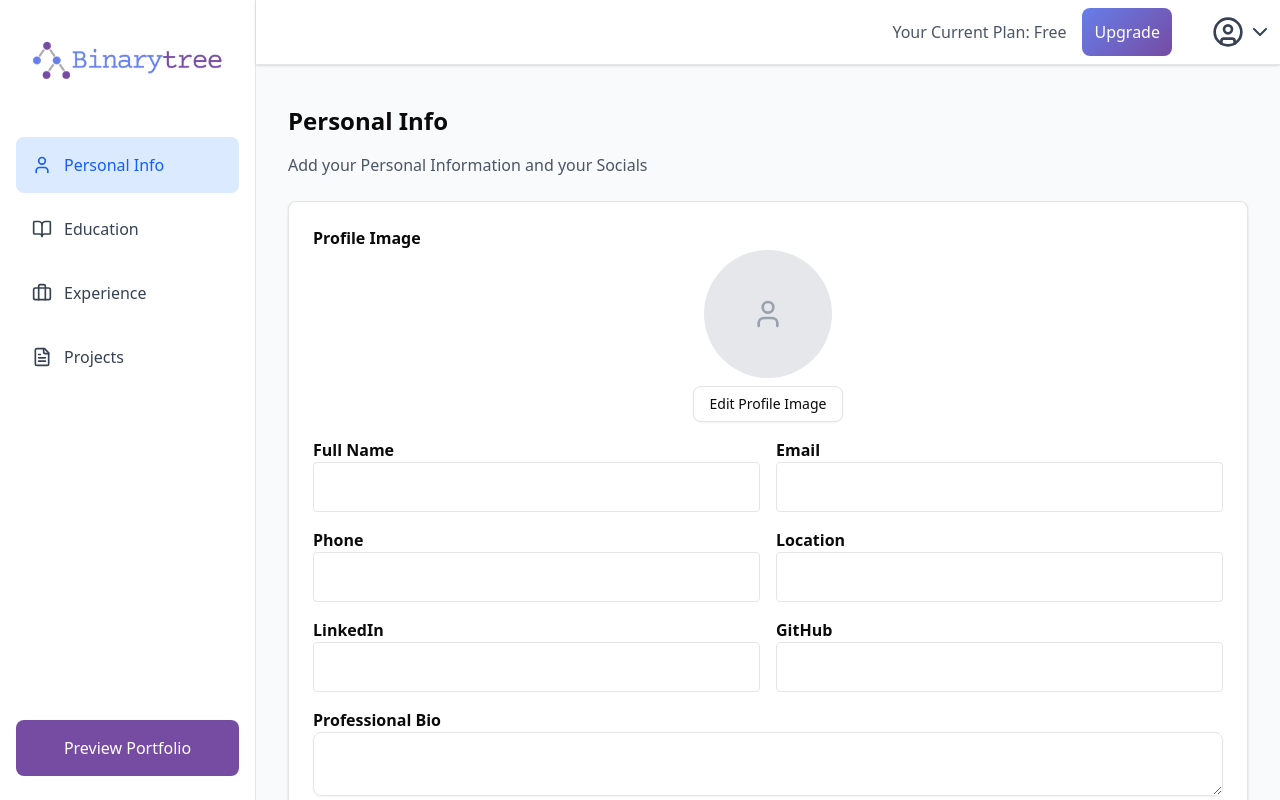
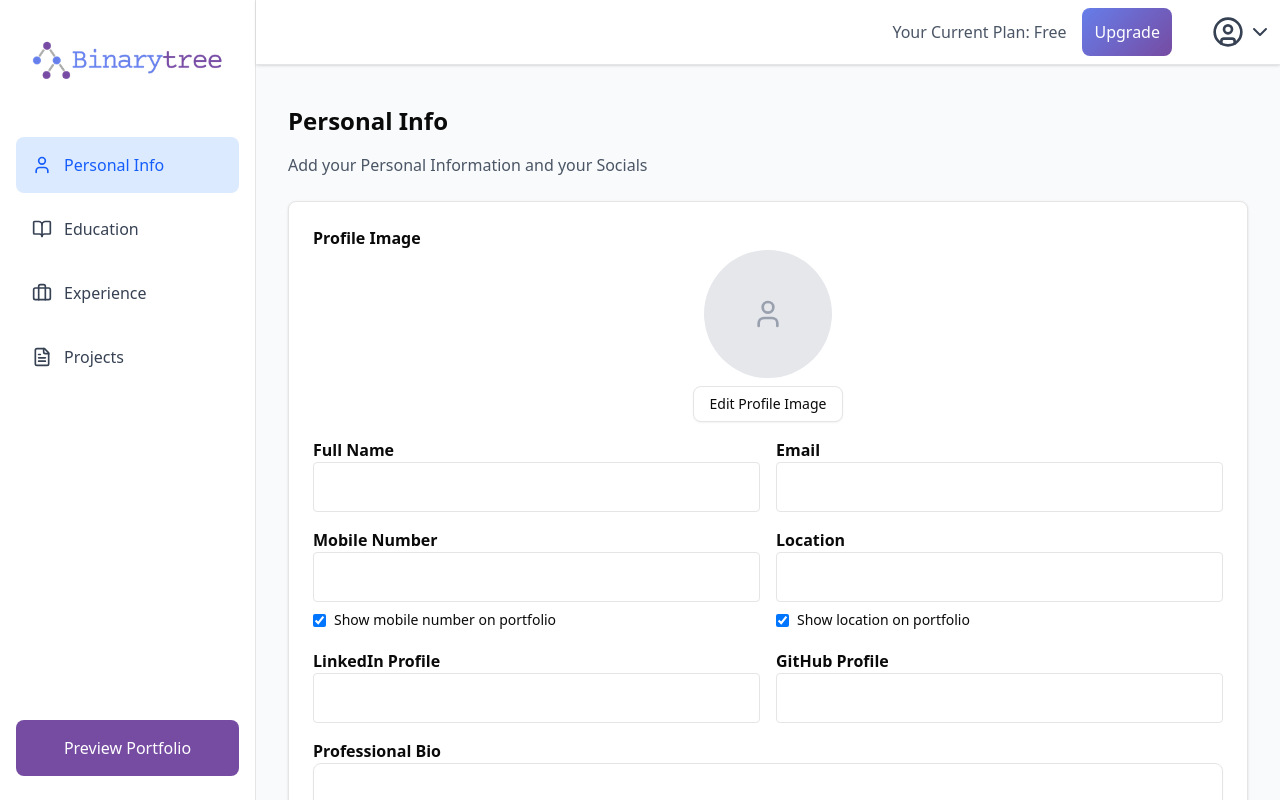
Before and after one commit to BinaryTree-WebBuilder/WebsiteBuilder, a Next.js app in the folder binarytree/: page /builder/sections/personalinfo in a window 1280 px wide. Built offline with nearby package versions, Linux system fonts and the light colour scheme; no server answers.

Commit message:
implement zustand for personal and education page

```diff
--- a/binarytree/app/builder/components/EducationFormDialog.tsx
+++ b/binarytree/app/builder/components/EducationFormDialog.tsx
@@ -11,19 +11,21 @@ import { Button } from "@/components/ui/button"
 import { useState, useEffect } from "react"
 
 const fieldLabels: Record<string, string> = {
-  institution: "Institution Name",
-  location: "Location",
+  institution_name: "Institution",
+  institution_location: "Location",
   degree: "Degree",
-  fieldOfStudy: "Field of Study",
-  graduationDate: "Graduation Date",
+  field_of_study: "Field of Study",
+  start_date: "Start Date", // ✅ New field
+  graduation_date: "Graduation Date",
 }
 
 export interface EducationData {
-  institution: string
-  location: string
+  institution_name: string
+  institution_location: string
   degree: string
-  fieldOfStudy: string
-  graduationDate: string
+  field_of_study: string
+  start_date: string // ✅ New field
+  graduation_date: string
   achievements: string[]
 }
 
@@ -42,11 +44,12 @@ export function EducationFormDialog({
 }: EducationFormDialogProps) {
   const [formData, setFormData] = useState<EducationData>(
     initialData ?? {
-      institution: '',
-      location: '',
+      institution_name: '',
+      institution_location: '',
       degree: '',
-      fieldOfStudy: '',
-      graduationDate: '',
+      field_of_study: '',
+      start_date: '',
+      graduation_date: '',
       achievements: [''],
     }
   )
@@ -54,11 +57,12 @@ export function EducationFormDialog({
   useEffect(() => {
     setFormData(
       initialData ?? {
-        institution: '',
-        location: '',
+        institution_name: '',
+        institution_location: '',
         degree: '',
-        fieldOfStudy: '',
-        graduationDate: '',
+        field_of_study: '',
+        start_date: '',
+        graduation_date: '',
         achievements: [''],
       }
     )
@@ -76,14 +80,16 @@ export function EducationFormDialog({
           </DialogDescription>
         </DialogHeader>
 
-        <div className="grid grid-cols-1 sm:grid-cols-2 gap-4">
-          {(Object.keys(fieldLabels) as Array<keyof EducationData>).map((field) => (
+        <div className="grid grid-cols-2 md:grid-cols-1 gap-4">
+          {(Object.keys(fieldLabels) as Array<keyof EducationData>).filter(
+            (field) => field !== "achievements"
+          ).map((field) => (
             <div key={field}>
               <label className="block text-md font-medium">
                 {fieldLabels[field]}
               </label>
               <input
-                type={field === 'graduationDate' ? 'date' : 'text'}
+                type={(field === 'graduation_date' || field === 'start_date') ? 'date' : 'text'}
                 value={formData[field]}
                 onChange={(e) =>
                   setFormData((prev) => ({
@@ -96,6 +102,7 @@ export function EducationFormDialog({
             </div>
           ))}
 
+          {/* Achievements Section (Full width) */}
           <div className="col-span-full">
             <label className="block font-medium mb-1">Achievements</label>
             {formData.achievements.map((ach, idx) => (
--- a/binarytree/app/builder/sections/education/action.ts
+++ b/binarytree/app/builder/sections/education/action.ts
@@ -7,11 +7,12 @@ const TABLE_NAME = 'education'
 
 export interface EducationEntry {
   id?: string
-  institution: string
-  location: string
+  institution_name: string
+  institution_location: string
   degree: string
-  fieldOfStudy: string
-  graduationDate: string // ISO date format (e.g. "2025-06-01")
+  field_of_study: string
+  start_date: string // ISO date format (e.g. "2025-06-01")
+  graduation_date: string // ISO date format (e.g. "2025-06-01")
   achievements: string[]
   user_id?: string
 }
--- a/binarytree/app/builder/sections/personalinfo/action.ts
+++ b/binarytree/app/builder/sections/personalinfo/action.ts
@@ -41,6 +41,8 @@ export async function savePersonalInfo(formData: FormData) {
     linkedin_url,
     github_url,
     bio,
+    show_phone,
+    show_location
   } = Object.fromEntries(formData.entries()) as Record<string, string>;
 
   const {
@@ -66,6 +68,8 @@ export async function savePersonalInfo(formData: FormData) {
       linkedin_url,
       github_url,
       bio,
+      show_phone,
+      show_location
     });
 
   if (insertError) {
--- a/binarytree/app/builder/sections/personalinfo/page.tsx
+++ b/binarytree/app/builder/sections/personalinfo/page.tsx
@@ -1,16 +1,18 @@
 'use client';
 
-import { useEffect, useState, useRef } from 'react';
+import { useEffect, useState } from 'react';
 import { Textarea } from '@/components/ui/textarea';
 import { Button } from '@/components/ui/button';
 import { User } from 'lucide-react';
-import { savePersonalInfo, getPersonalInfo, uploadProfileImage } from './action';
+import { savePersonalInfo, uploadProfileImage } from './action';
 import ProfileImageModal from '../../components/ProfileImageModal';
+import { usePersonalInfoStore } from '../../stores/usePersonalInfoStores';
 
 export default function PersonalInfoPage() {
-  const [profileImagePreview, setProfileImagePreview] = useState('');
+  const { data: personalInfo, fetchInfo, setInfo } = usePersonalInfoStore();
   const [formState, setFormState] = useState<'idle' | 'loading' | 'success' | 'error'>('idle');
   const [showImageModal, setShowImageModal] = useState(false);
+  const [profileImagePreview, setProfileImagePreview] = useState('');
 
   const [formData, setFormData] = useState({
     full_name: '',
@@ -20,36 +22,28 @@ export default function PersonalInfoPage() {
     linkedin_url: '',
     github_url: '',
     bio: '',
+    show_phone: true,
+    show_location: true,
   });
 
-const hasFetched = useRef(false);
-
   useEffect(() => {
-  if (hasFetched.current) return;
-
-  const fetchData = async () => {
-    try {
-      const data = await getPersonalInfo();
-      if (data) {
+    if (!personalInfo) {
+      fetchInfo();
+    } else {
       setFormData({
-          full_name: data.full_name || '',
-          email: data.email || '',
-          phone: data.phone || '',
-          location: data.location || '',
-          linkedin_url: data.linkedin_url || '',
-          github_url: data.github_url || '',
-          bio: data.bio || '',
+        full_name: personalInfo.full_name || '',
+        email: personalInfo.email || '',
+        phone: personalInfo.phone || '',
+        location: personalInfo.location || '',
+        linkedin_url: personalInfo.linkedin_url || '',
+        github_url: personalInfo.github_url || '',
+        bio: personalInfo.bio || '',
+        show_phone: personalInfo.show_phone ?? true,
+        show_location: personalInfo.show_location ?? true,
       });
-        if (data.profile_image_url) setProfileImagePreview(data.profile_image_url);
+      if (personalInfo.profile_image_url) setProfileImagePreview(personalInfo.profile_image_url);
     }
-    } catch (err) {
-      console.error('Failed to fetch personal info', err);
-    }
-  };
-
-  fetchData();
-  hasFetched.current = true;
-}, []);
+  }, [personalInfo]);
 
   const handleChange = (e: React.ChangeEvent<HTMLInputElement | HTMLTextAreaElement>) => {
     setFormData({ ...formData, [e.target.name]: e.target.value });
@@ -61,11 +55,12 @@ useEffect(() => {
 
     const form = new FormData();
     for (const [key, value] of Object.entries(formData)) {
-      form.append(key, value);
+      form.append(key, typeof value === 'boolean' ? String(value) : value);
     }
 
     try {
       await savePersonalInfo(form);
+      await fetchInfo(); // refetch after save
       setFormState('success');
     } catch (err) {
       console.error(err);
@@ -75,8 +70,9 @@ useEffect(() => {
 
   const handleImageSave = async (file: File) => {
     try {
-      const { profileImageUrl } = await uploadProfileImage(file); // extract URL
+      const { profileImageUrl } = await uploadProfileImage(file);
       setProfileImagePreview(profileImageUrl);
+      await fetchInfo(); // update image globally
     } catch (err) {
       console.error('Failed to upload image', err);
       alert('Upload failed');
@@ -88,13 +84,10 @@ useEffect(() => {
       <h2 className="text-2xl font-semibold mb-4">Personal Info</h2>
       <p className="text-gray-600 mb-6">Add your Personal Information and your Socials</p>
 
-
       <form onSubmit={handleSubmit} className="space-y-4 bg-white p-6 rounded-md border shadow-sm">
-
-      {/* Grid Container */}
         <div className="grid grid-cols-2 md:grid-cols-1 gap-4">
 
-        {/* Profile Image Upload - full width (span 2 cols on md+) */}
+          {/* Profile Image */}
           <div className="md:col-span-2">
             <label className="text-md font-bold">Profile Image</label>
             <div className="text-center">
@@ -111,7 +104,7 @@ useEffect(() => {
             </div>
           </div>
 
-        {/* Two-column fields */}
+          {/* Input Fields */}
           <div>
             <label className="text-md font-bold" htmlFor="full_name">Full Name</label>
             <input name="full_name" className="text-md w-full border p-3 rounded" value={formData.full_name} onChange={handleChange} required />
@@ -120,53 +113,64 @@ useEffect(() => {
             <label className="text-md font-bold" htmlFor="email">Email</label>
             <input name="email" className="text-md w-full border p-3 rounded" type="email" value={formData.email} onChange={handleChange} required />
           </div>
+
           <div>
-          <label className="text-md font-bold" htmlFor="phone">Phone</label>
+            <label className="text-md font-bold" htmlFor="phone">Mobile Number</label>
             <input name="phone" className="text-md w-full border p-3 rounded" value={formData.phone} onChange={handleChange} />
+            <label className="inline-flex items-center mt-2 text-sm">
+              <input
+                type="checkbox"
+                className="mr-2"
+                checked={formData.show_phone}
+                onChange={(e) => setFormData((prev) => ({ ...prev, show_phone: e.target.checked }))}
+              />
+              Show mobile number on portfolio
+            </label>
           </div>
+
           <div>
             <label className="text-md font-bold" htmlFor="location">Location</label>
             <input name="location" className="text-md w-full border p-3 rounded" value={formData.location} onChange={handleChange} />
+            <label className="inline-flex items-center mt-2 text-sm">
+              <input
+                type="checkbox"
+                className="mr-2"
+                checked={formData.show_location}
+                onChange={(e) => setFormData((prev) => ({ ...prev, show_location: e.target.checked }))}
+              />
+              Show location on portfolio
+            </label>
           </div>
+
           <div>
-          <label className="text-md font-bold" htmlFor="linkedin_url">LinkedIn</label>
+            <label className="text-md font-bold" htmlFor="linkedin_url">LinkedIn Profile</label>
             <input name="linkedin_url" className="text-md w-full border p-3 rounded" value={formData.linkedin_url} onChange={handleChange} />
           </div>
           <div>
-          <label className="text-md font-bold" htmlFor="github_url">GitHub</label>
+            <label className="text-md font-bold" htmlFor="github_url">GitHub Profile</label>
             <input name="github_url" className="text-md w-full border p-3 rounded" value={formData.github_url} onChange={handleChange} />
           </div>
 
-        {/* Bio - span full width */}
           <div className="md:col-span-2">
             <label className="text-md font-bold" htmlFor="bio">Professional Bio</label>
             <Textarea name="bio" value={formData.bio} onChange={handleChange} rows={4} />
           </div>
 
-        {/* Submit Button - span full width */}
           <div className="md:col-span-2 text-center">
             <Button className="w-1/2 p-8 bg-gradient-primary-2" type="submit" disabled={formState === 'loading'}>
               {formState === 'loading' ? 'Saving...' : 'Save Info'}
             </Button>
           </div>
 
-        {/* Status messages */}
           {formState !== 'idle' && (
             <div className="md:col-span-2 text-center">
-            {formState === 'success' && (
-              <p className="text-green-600 mt-2">✅ Personal Info added successfully!</p>
-            )}
-            {formState === 'error' && (
-              <p className="text-red-600 mt-2">❌ Failed to save Personal Info. Try again.</p>
-            )}
-            {formState === 'loading' && (
-              <p className="text-blue-600 mt-2">⏳ Saving...</p>
-            )}
+              {formState === 'success' && <p className="text-green-600 mt-2">✅ Personal Info added successfully!</p>}
+              {formState === 'error' && <p className="text-red-600 mt-2">❌ Failed to save Personal Info. Try again.</p>}
+              {formState === 'loading' && <p className="text-blue-600 mt-2">⏳ Saving...</p>}
             </div>
           )}
         </div>
       </form>
-
 
       {showImageModal && (
         <ProfileImageModal
--- /dev/null
+++ b/binarytree/app/builder/stores/usePersonalInfoStores.ts
@@ -0,0 +1,45 @@
+import { create } from 'zustand';
+import { getPersonalInfo } from '@/app/builder/sections/personalinfo/action';
+
+
+interface PersonalInfo {
+  full_name: string;
+  email: string;
+  phone: string;
+  location: string;
+  linkedin_url: string;
+  github_url: string;
+  bio: string;
+  show_phone: boolean;
+  show_location: boolean;
+  profile_image_url?: string;
+}
+
+interface PersonalInfoStore {
+  data: PersonalInfo | null;
+  loading: boolean;
+  error: string | null;
+  fetchInfo: () => Promise<void>;
+  setInfo: (info: PersonalInfo) => void;
+  clear: () => void;
+}
+
+export const usePersonalInfoStore = create<PersonalInfoStore>((set) => ({
+  data: null,
+  loading: false,
+  error: null,
+
+  fetchInfo: async () => {
+    set({ loading: true, error: null });
+    try {
+      const data = await getPersonalInfo();
+      set({ data, loading: false });
+    } catch (error: any) {
+      set({ error: error.message ?? 'Error fetching info', loading: false });
+    }
+  },
+
+  setInfo: (info) => set({ data: info }),
+
+  clear: () => set({ data: null }),
+}));
--- a/binarytree/app/globals.css
+++ b/binarytree/app/globals.css
@@ -224,6 +224,10 @@
     background: #667eea;
   }
 
+  .bg-color-primary-2 {
+    background-color: #667eea !important;
+  }
+
   .bg-gradient-secondary {
     background: linear-gradient(135deg, #f093fb 0%, #f5576c 100%);
   }
--- a/binarytree/package.json
+++ b/binarytree/package.json
@@ -30,7 +30,8 @@
     "react": "^19.0.0",
     "react-dom": "^19.0.0",
     "react-simple-typewriter": "^5.0.1",
-    "tailwind-merge": "^3.3.0"
+    "tailwind-merge": "^3.3.0",
+    "zustand": "^5.0.5"
   },
   "devDependencies": {
     "@eslint/eslintrc": "^3",
```
Also changed, not shown: binarytree/app/builder/sections/education/page.tsx (+25 -49 lines), binarytree/app/builder/stores/userEducationStores.ts (added, +24 -0 lines), 1 other file (tests, documents, lock files or other folders). Lines whose indentation alone changed are shown as unchanged.
